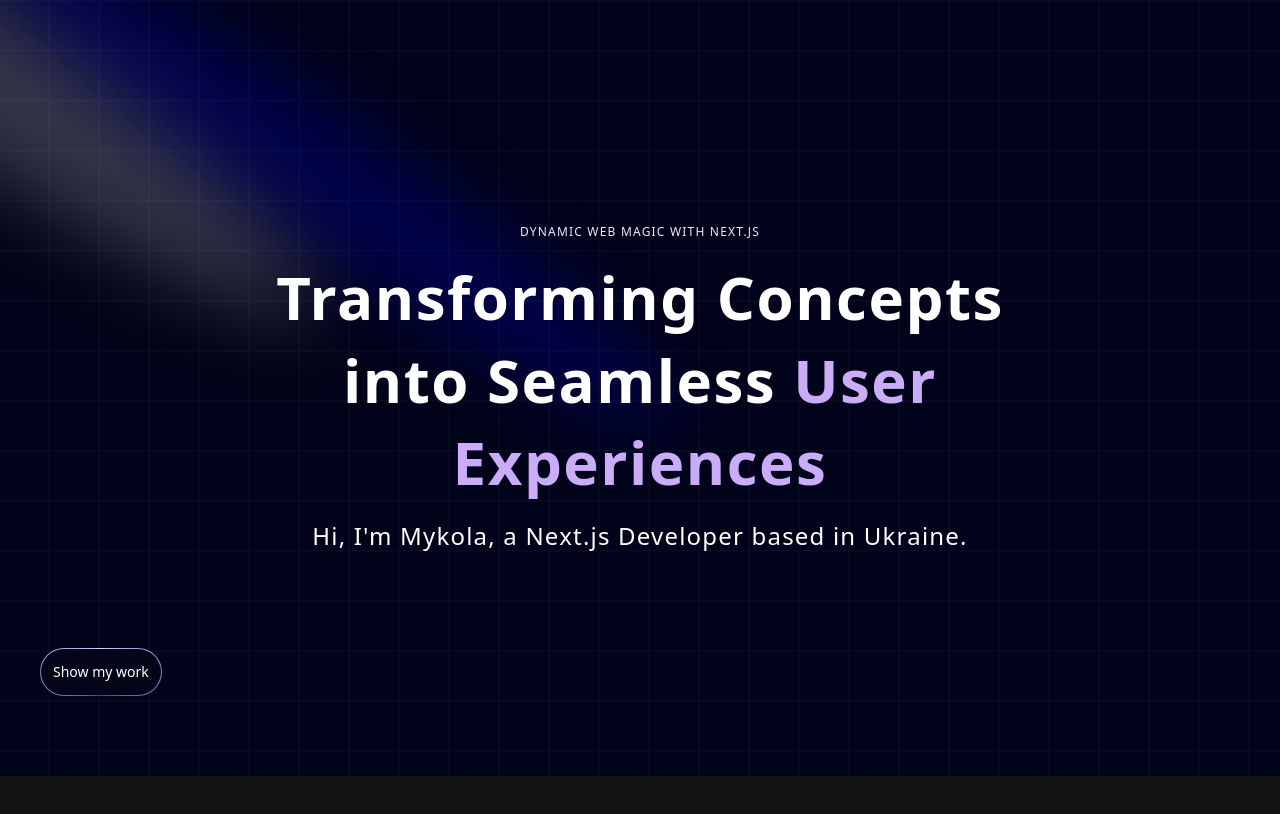
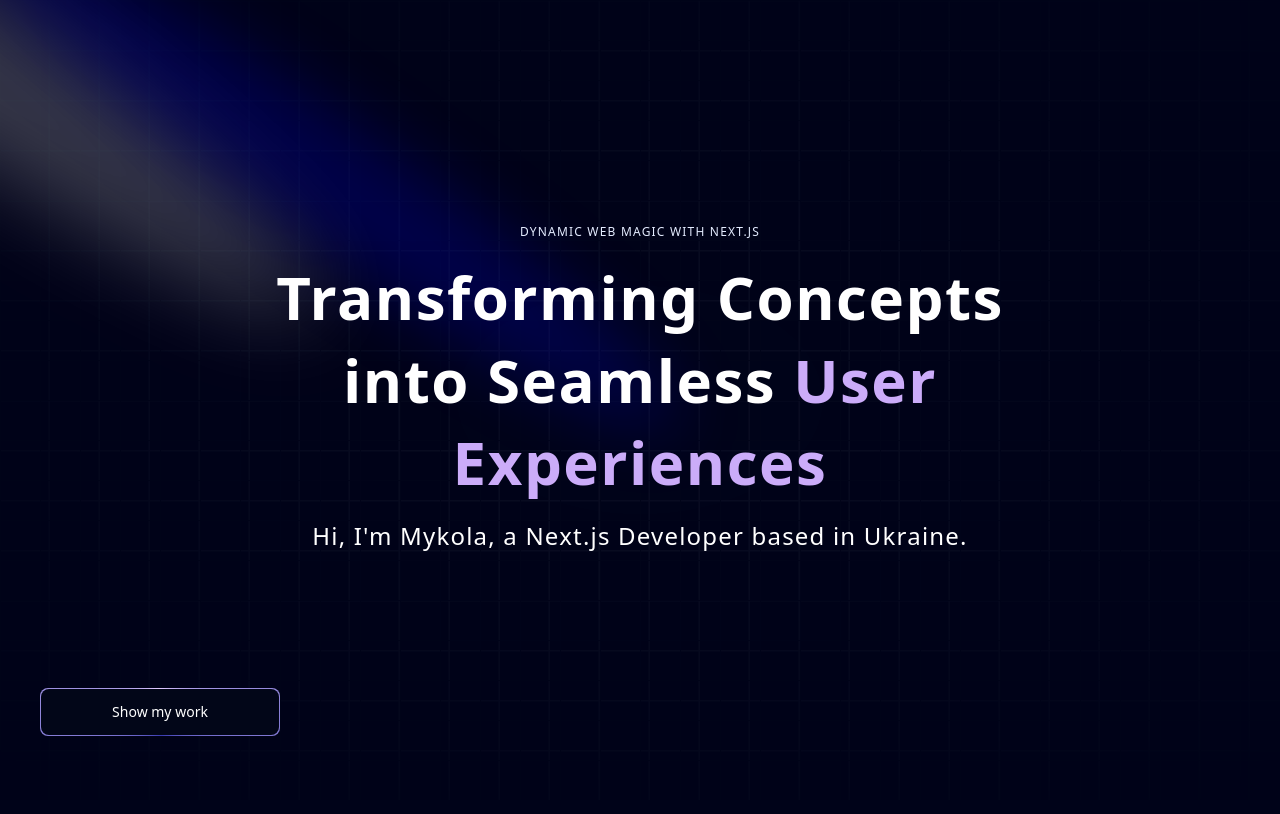
Before and after one commit to NNaumenko83/portfolio-front, a Next.js app: page / in a window 1280 px wide. Built offline with nearby package versions, Linux system fonts and the light colour scheme.

Commit message:
feat: update MagicButton component to accept additional classes and improve styling

```diff
--- a/src/components/hero/Hero.tsx
+++ b/src/components/hero/Hero.tsx
@@ -14,7 +14,7 @@
             </div>
 
             <div className=" absolute top-0 left-0  flex h-screen w-full items-center justify-center bg-white dark:bg-black-100 dark:bg-grid-white bg-grid-black">
-                {/* <div
+                <div
                     className={cn(
                         "absolute inset-0",
                         "[background-size:40px_40px]",
@@ -22,7 +22,7 @@
                         "dark:[background-image:linear-gradient(to_right,#262626_1px,transparent_1px),linear-gradient(to_bottom,#262626_1px,transparent_1px)]",
                     )}
                 />
-                <div className="pointer-events-none absolute inset-0 flex items-center justify-center bg-white [mask-image:radial-gradient(ellipse_at_center,transparent_20%,black)] dark:bg-black"></div> */}
+                <div className="pointer-events-none absolute inset-0 flex items-center justify-center bg-white [mask-image:radial-gradient(ellipse_at_center,transparent_20%,black)] dark:bg-black"></div>
             </div>
 
             <div className="flex justify-center relative my-20 z-10">
--- a/src/components/ui/MagicButton.tsx
+++ b/src/components/ui/MagicButton.tsx
@@ -8,11 +8,11 @@
     otherClasses?: string;
 }
 
-const MagicButton = ({ title, icon, position, handleClick }: Props) => {
+const MagicButton = ({ title, icon, position, handleClick, otherClasses }: Props) => {
     return (
-        <button className="relative inline-flex h-12 overflow-hidden rounded-full p-[1px] focus:outline-none focus:ring-2 focus:ring-slate-400 focus:ring-offset-2 focus:ring-offset-slate-50">
+        <button className="relative inline-flex h-12  w-full overflow-hidden rounded-lg p-[1px] focus:outline-none md:w-60 md:mt-10">
             <span className="absolute inset-[-1000%] animate-[spin_2s_linear_infinite] bg-[conic-gradient(from_90deg_at_50%_50%,#E2CBFF_0%,#393BB2_50%,#E2CBFF_100%)]" />
-            <span className="inline-flex h-full w-full cursor-pointer items-center justify-center rounded-full bg-slate-950 px-3 py-1 text-sm font-medium text-white backdrop-blur-3xl">
+            <span className={`inline-flex h-full w-full cursor-pointer items-center justify-center rounded-lg bg-slate-950 px-7 text-sm font-medium text-white backdrop-blur-3xl ${otherClasses}`} onClick={handleClick}>
                 {title}
             </span>
         </button>)
```
